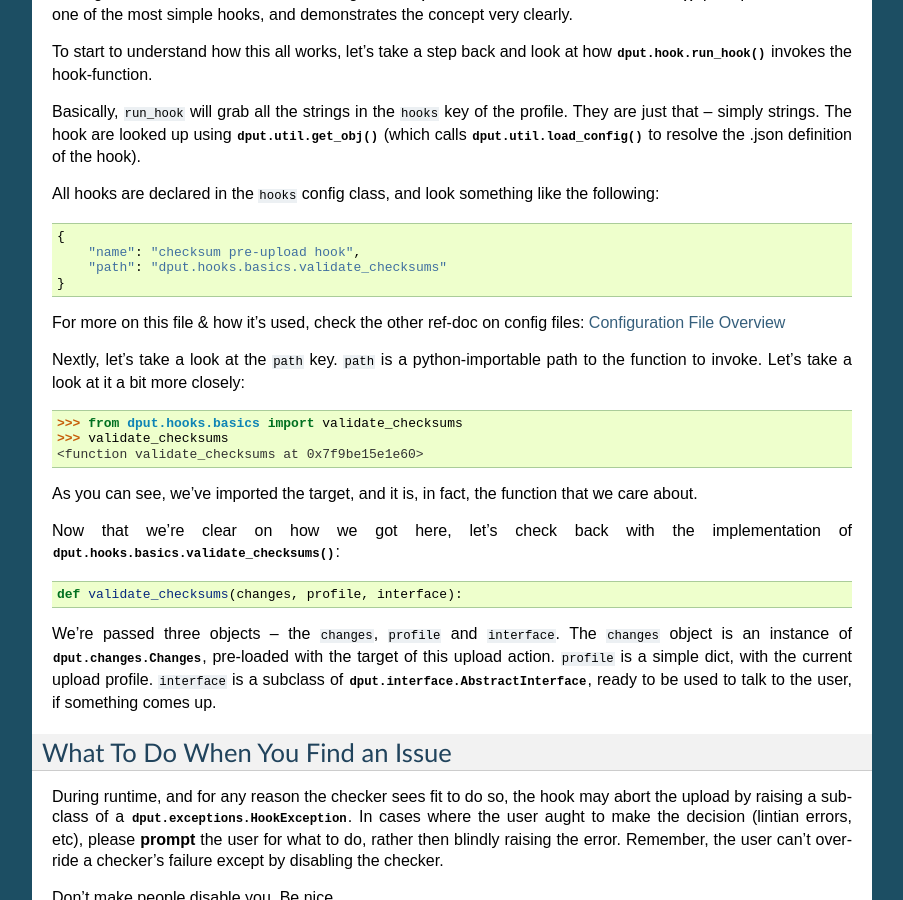
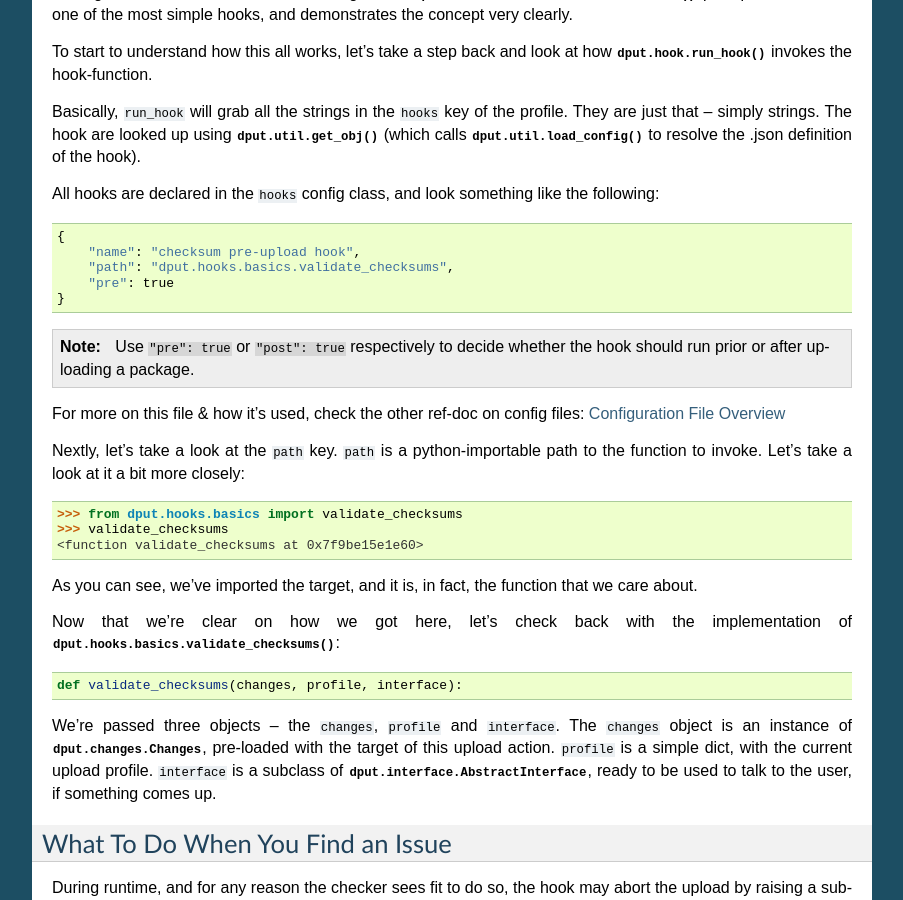
Before and after one commit to Debian/dput-ng, a Sphinx documentation site: the page built from docs/reference/hooks.rst, in a window 1280 px wide and 900 px high, scrolled down 719 px. Shown: the whole window, without its empty margins (198-1101 px from the left). Built offline with Sphinx 7.4.7, drawn with Linux system fonts in a browser that asks for light colours; formulas are drawn with MathJax 3.

Commit message:
Document pre/post: true

```diff
--- a/docs/reference/hooks.rst
+++ b/docs/reference/hooks.rst
@@ -56,10 +56,13 @@ something like the following::
 
     {
         "name": "checksum pre-upload hook",
-        "path": "dput.hooks.basics.validate_checksums"
+        "path": "dput.hooks.basics.validate_checksums",
+        "pre": true
     }
 
-.. XXX TODO: Document the pre-/post-upload key
+.. note::
+    Use ``"pre": true`` or ``"post": true`` respectively to decide whether
+    the hook should run prior or after uploading a package.
 
 For more on this file & how it's used, check the other ref-doc on
 config files: :doc:`configs`
```
